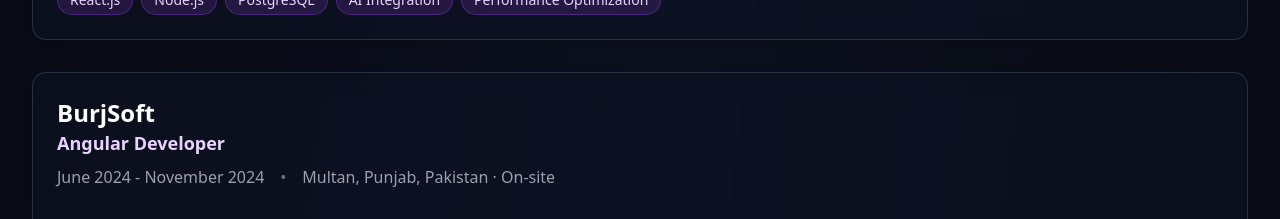
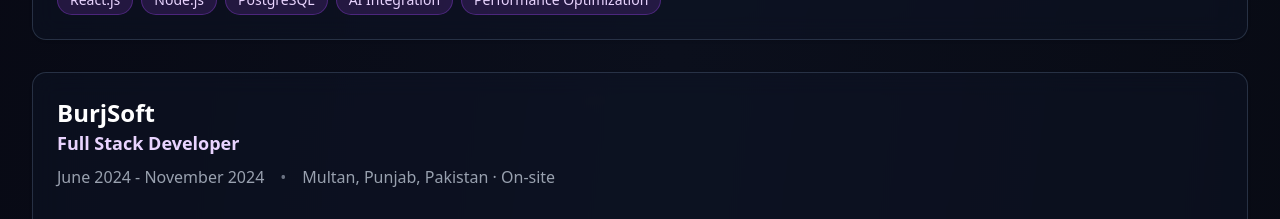
Before and after one commit to Muskan-Zahid121/My-Latest-Portfolio, a React (Vite) app: page / in a window 1280 px wide. Shown: the part 4360-4579 px from the top of the page. Built offline with nearby package versions, Linux system fonts and the light colour scheme.

Commit message:
Update hero.tsx

```diff
--- a/src/components/hero.tsx
+++ b/src/components/hero.tsx
@@ -879,7 +879,7 @@
               },
               {
                 company: "BurjSoft",
-                position: "Angular Developer",
+                position: "Full Stack Developer",
                 period: "June 2024 - November 2024",
                 location: "Multan, Punjab, Pakistan · On-site",
                 description:
```
